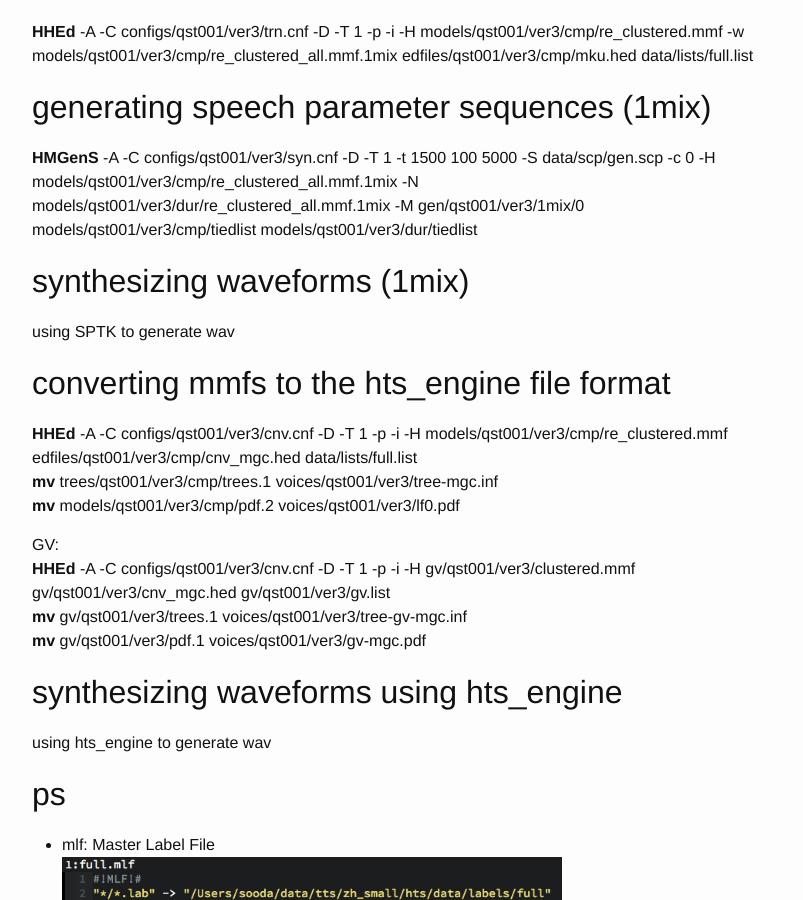
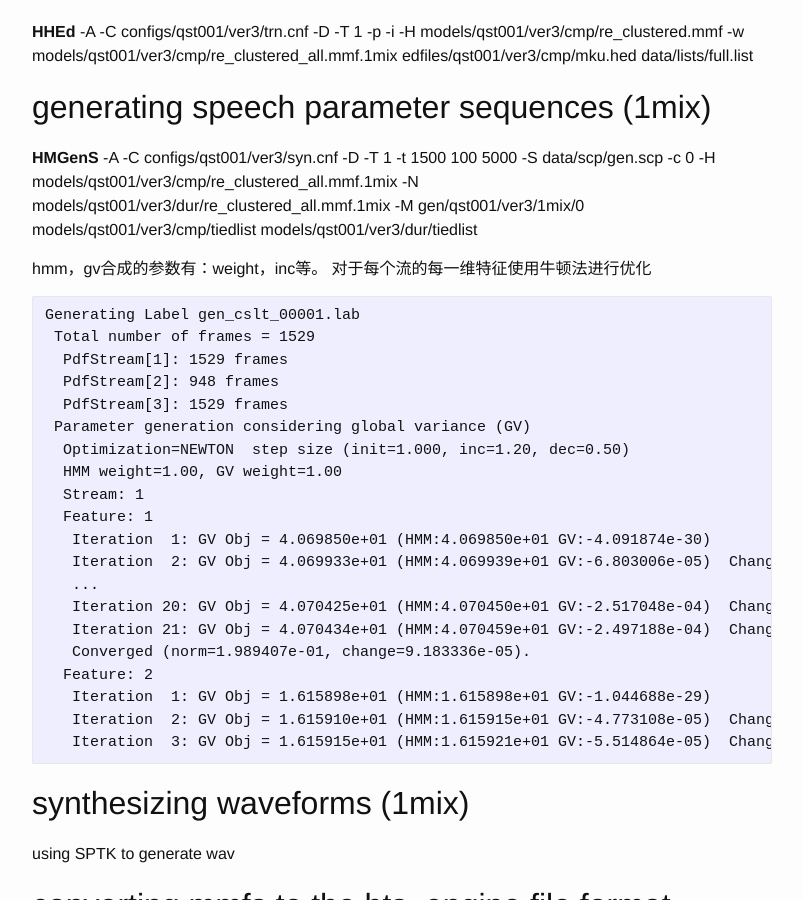
Before and after one commit to vsooda/vsooda.github.io, a Jekyll site: the page built from _posts/2016-01-28-hts-train.markdown, in a window 1280 px wide and 900 px high, scrolled down 3509 px. Shown: the whole window, without its empty margins (238-1041 px from the left). Built offline with Jekyll 4.4.1, drawn with Linux system fonts in a browser that asks for light colours; Markdown is read by kramdown in place of the engine named in the settings.

````diff
--- a/_posts/2016-01-28-hts-train.markdown
+++ b/_posts/2016-01-28-hts-train.markdown
@@ -98,6 +98,33 @@ generating speech parameter sequences (1mix)
 ---
 **HMGenS** -A -C configs/qst001/ver3/syn.cnf -D -T 1 -t 1500 100 5000 -S data/scp/gen.scp -c 0 -H models/qst001/ver3/cmp/re_clustered_all.mmf.1mix -N models/qst001/ver3/dur/re_clustered_all.mmf.1mix -M gen/qst001/ver3/1mix/0 models/qst001/ver3/cmp/tiedlist models/qst001/ver3/dur/tiedlist
 
+hmm，gv合成的参数有：weight，inc等。
+对于每个流的每一维特征使用牛顿法进行优化
+
+```
+Generating Label gen_cslt_00001.lab
+ Total number of frames = 1529
+  PdfStream[1]: 1529 frames
+  PdfStream[2]: 948 frames
+  PdfStream[3]: 1529 frames
+ Parameter generation considering global variance (GV)
+  Optimization=NEWTON  step size (init=1.000, inc=1.20, dec=0.50)
+  HMM weight=1.00, GV weight=1.00
+  Stream: 1
+  Feature: 1
+   Iteration  1: GV Obj = 4.069850e+01 (HMM:4.069850e+01 GV:-4.091874e-30)
+   Iteration  2: GV Obj = 4.069933e+01 (HMM:4.069939e+01 GV:-6.803006e-05)  Change = 0.000825
+   ...
+   Iteration 20: GV Obj = 4.070425e+01 (HMM:4.070450e+01 GV:-2.517048e-04)  Change = 0.000209
+   Iteration 21: GV Obj = 4.070434e+01 (HMM:4.070459e+01 GV:-2.497188e-04)  Change = 0.000092
+   Converged (norm=1.989407e-01, change=9.183336e-05).
+  Feature: 2
+   Iteration  1: GV Obj = 1.615898e+01 (HMM:1.615898e+01 GV:-1.044688e-29)
+   Iteration  2: GV Obj = 1.615910e+01 (HMM:1.615915e+01 GV:-4.773108e-05)  Change = 0.000121
+   Iteration  3: GV Obj = 1.615915e+01 (HMM:1.615921e+01 GV:-5.514864e-05)  Change = 0.000054
+```
+
+
 synthesizing waveforms (1mix)
 ---
 using SPTK to generate wav
````
Also changed, not shown: _posts/2016-05-10-hts-misc.markdown (added, +13 -0 lines), _posts/2016-05-22-text_rank.markdown (added, +108 -0 lines), assets/hts/bai_mdl_dur_warning.png (added), assets/hts/cluster.png (added), assets/hts/hts_pattern_search.png (added), assets/textrank/pagerank-02.png (added), assets/textrank/pseudo.png (added).
